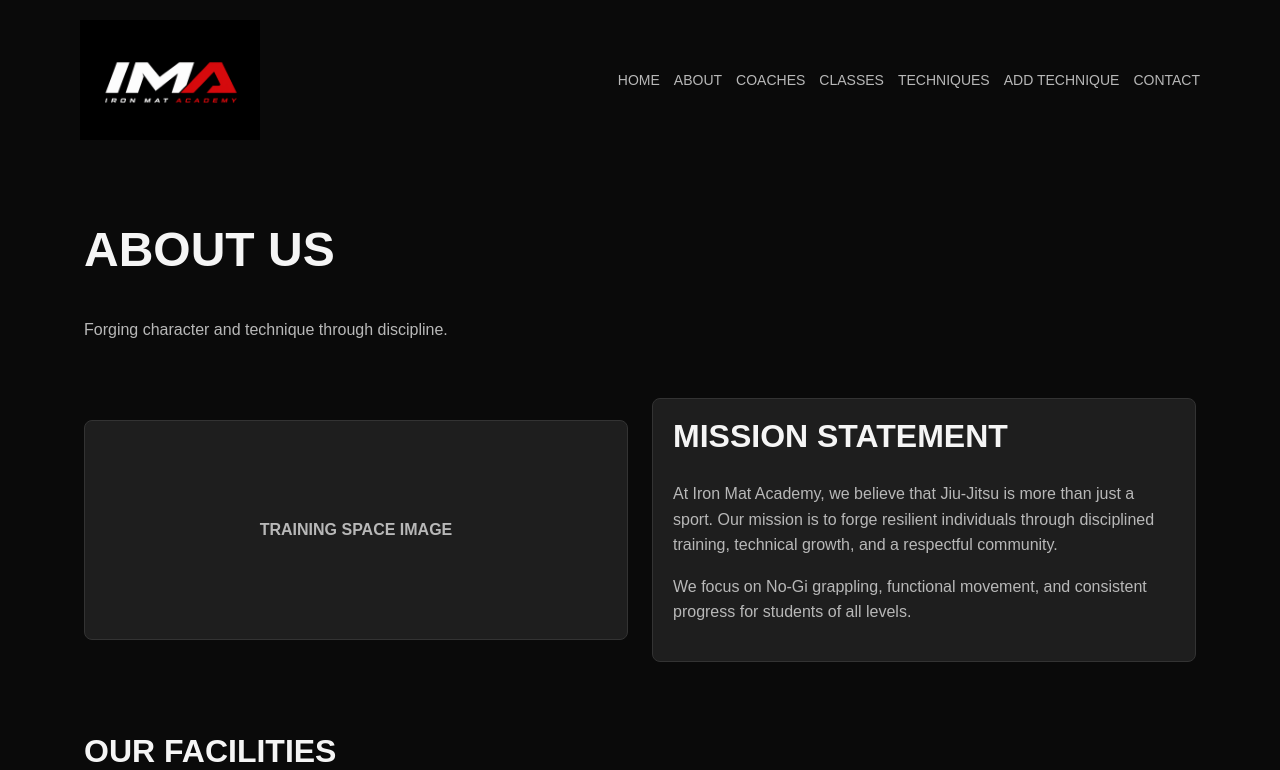
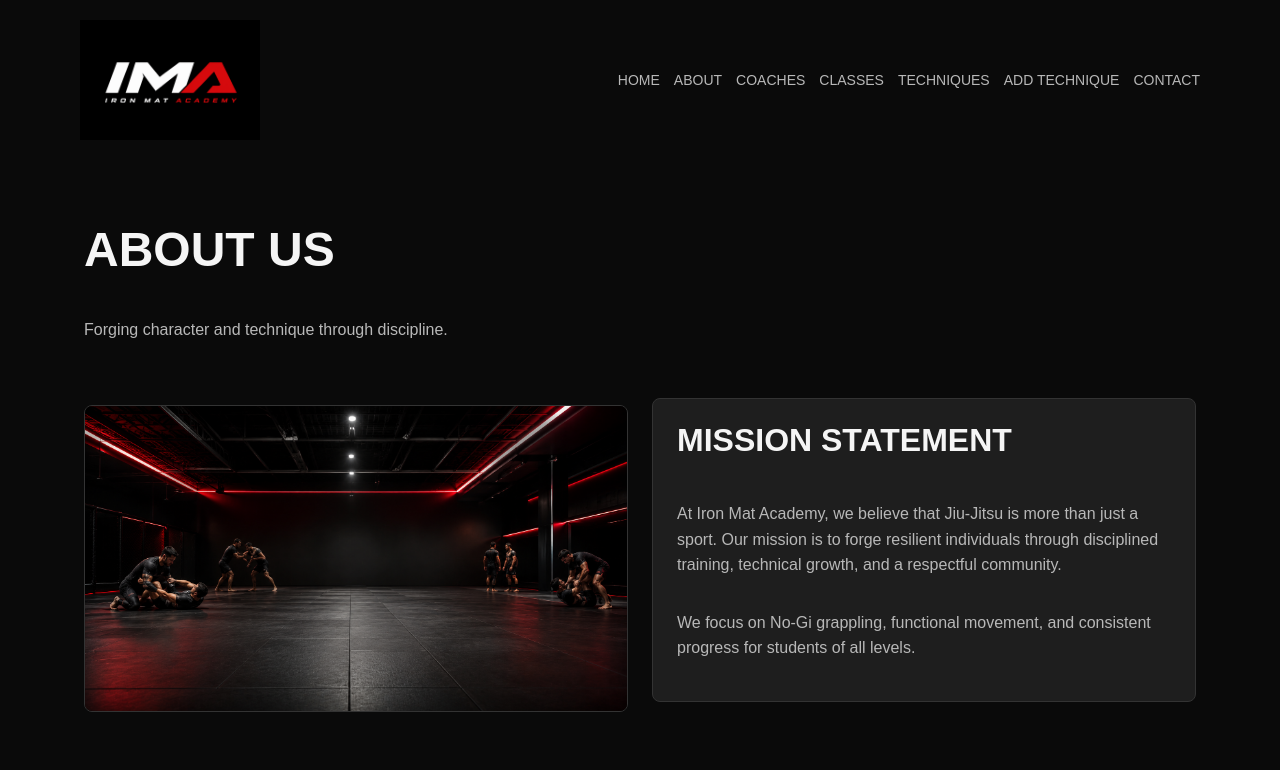
Before and after one commit to YenaKC/iron-mat-academy-client, a React (Vite) app: page /about in a window 1280 px wide. Shown: the top 770 px of the page. Built offline with nearby package versions, Linux system fonts and the light colour scheme.

Commit message:
about hero

```diff
--- a/src/App.css
+++ b/src/App.css
@@ -349,6 +349,26 @@ form {
 .about-hero {
   display: grid;
   gap: 24px;
+  margin-bottom: 48px;
+}
+
+.about-hero-image {
+  width: 100%;
+  border-radius: 8px;
+  border: 1px solid var(--card-border);
+  object-fit: cover;
+}
+
+.mission-card {
+  background: var(--card-bg);
+  border: 1px solid var(--card-border);
+  border-radius: 8px;
+
+  padding: 24px;
+
+  display: flex;
+  flex-direction: column;
+  justify-content: center;
 }
 
 .about-image-placeholder {
--- a/src/pages/AboutPage.jsx
+++ b/src/pages/AboutPage.jsx
@@ -1,3 +1,5 @@
+import aboutHero from "../assets/about-hero.png";
+
 function AboutPage() {
     return (
         <main>
@@ -7,11 +9,14 @@ function AboutPage() {
             </section>
 
             <section className="about-hero">
-                <div className="about-image-placeholder">
-                    TRAINING SPACE IMAGE
-                </div>
 
-                <div>
+                <img
+                    src={aboutHero}
+                    alt="Iron Mat Academy Training Facility"
+                    className="about-hero-image"
+                />
+
+                <div className="mission-card">
                     <h2>MISSION STATEMENT</h2>
                     <p>
                         At Iron Mat Academy, we believe that Jiu-Jitsu is more than just a sport.
```
Also changed, not shown: src/assets/about-hero.png (added).
